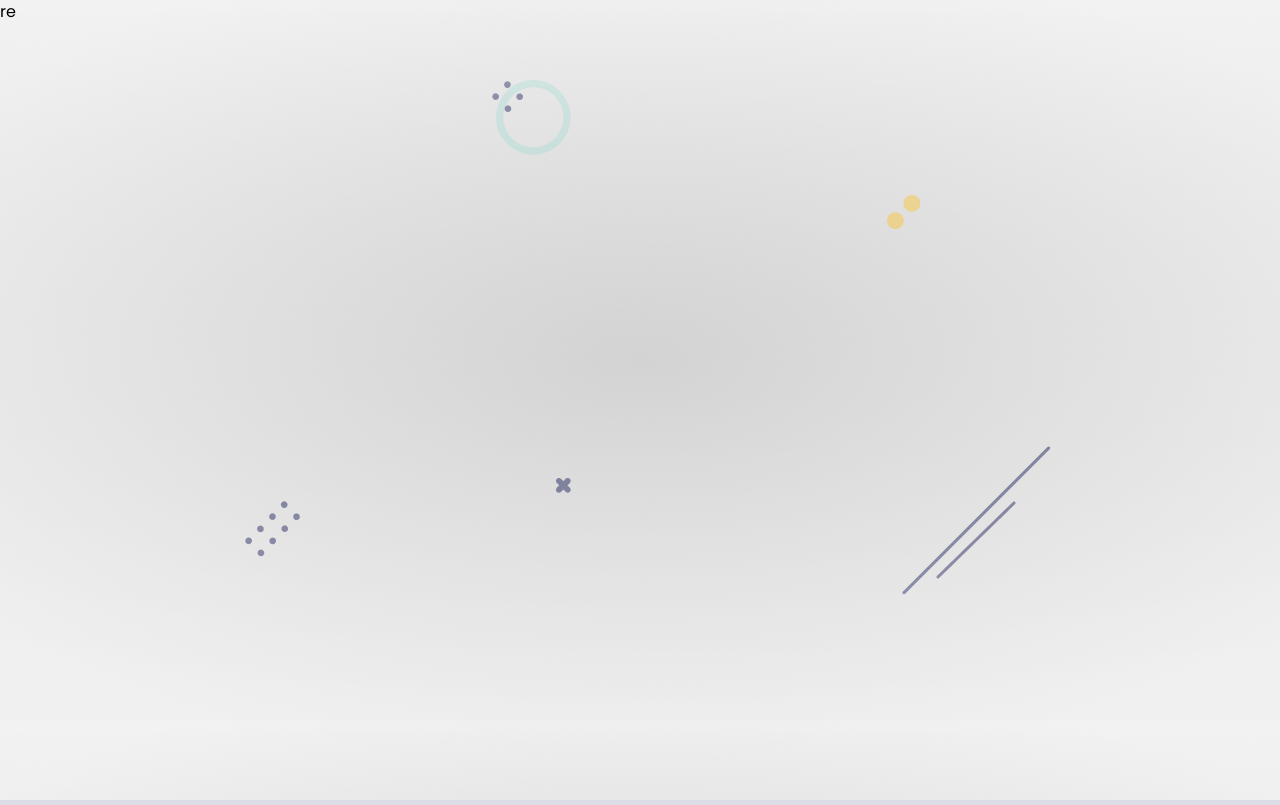
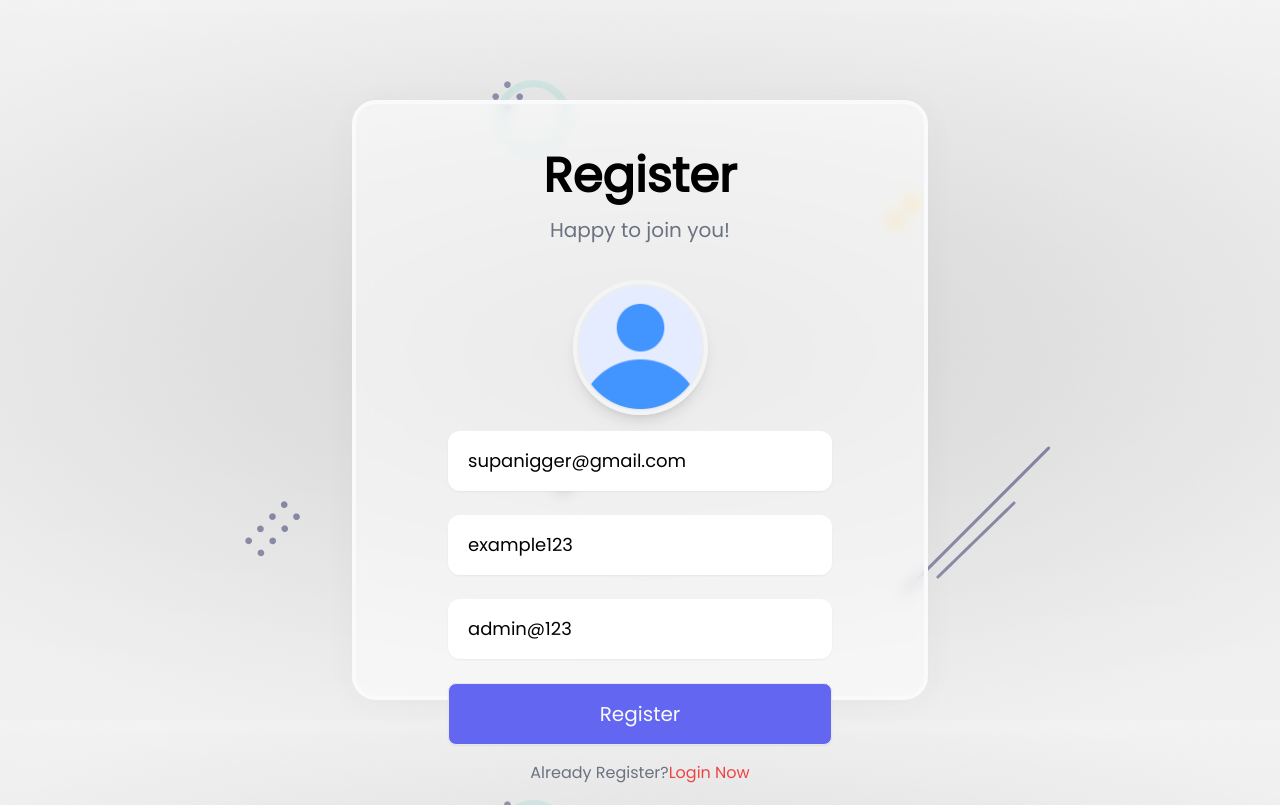
Before and after one commit to LVQT-ss/MERN_Login, a React (Create React App) app in the folder client/: page /register in a window 1280 px wide. Built offline with nearby package versions, Linux system fonts and the light colour scheme.

Commit message:
add Register UI and validate register , conver64bit

```diff
--- a/client/src/components/Register.js
+++ b/client/src/components/Register.js
@@ -1,9 +1,75 @@
-import React from 'react'
+import React, { useState } from 'react'
+import { Link } from 'react-router-dom'
+import avatar from '../assets/profile.png'
+import { Toaster } from 'react-hot-toast'
+import { useFormik } from 'formik'
+import styles from '../styles/Username.module.css'
+import { registerValidation } from '../helper/validate'
+import convertToBase64 from '../helper/convert'
 
 export default function Register() {
+
+  const [file, setFile] = useState();
+
+  const formik = useFormik({
+    initialValues: {
+      email: 'supanigger@gmail.com',
+      username: 'example123',
+      password: 'admin@123'
+    },
+    validate: registerValidation,
+    validateOnBlur: false,
+    validateOnChange: false,
+    onSubmit: async values => {
+      values = await Object.assign(values, { profile : file || ''})
+      console.log(values)
+
+    }
+  })
+
+
+  /** formik doensn't support file upload so we need to create this handler */
+  const onUpload = async e => {
+    const base64 = await convertToBase64(e.target.files[0]);
+    setFile(base64);
+  }
   return (
-    <div>
-      re
+    <div className='container mx-auto'>
+
+      <Toaster position='top-center' reverseOrder={false}></Toaster>
+
+      <div className='flex justify-center items-center  h-screen'>
+        <div className={styles.glass} style={{ width: "45%", paddingTop: "3em" }}>
+          <div className='title flex flex-col items-center'>
+            <h4 className='text-5xl font-bold'>Register</h4>
+            <span className='py-4 text-xl w-2/3 text-center text-gray-500'>
+              Happy to join you!
+            </span>
+          </div>
+          <form className='py-1' onSubmit={formik.handleSubmit}>
+            <div className='profile flex justify-center py-4'>
+              <label htmlFor='profile'>
+                <img src={file  || avatar} className={styles.profile_img} alt='avatar' />
+
+              </label>
+              <input onChange={onUpload} type="file" id='profile' name='profile' />
+            </div>
+            <div className='textbox flex flex-col items-center gap-6'>
+              <input {...formik.getFieldProps('email')} className={styles.textbox} type='text' placeholder='Email*' />
+              <input {...formik.getFieldProps('username')} className={styles.textbox} type='text' placeholder='Username*' />
+              <input {...formik.getFieldProps('password')} className={styles.textbox} type='text' placeholder='Password' />
+
+              <button className={styles.btn} type='submit'>Register</button>
+            </div>
+            <div className='text-center py-4'>
+              <span className='text-gray-500'>Already Register?
+                <Link className='text-red-500' to="/">Login Now</Link>
+              </span>
+            </div>
+          </form>
+        </div>
+      </div>
+
     </div>
   )
 }
--- a/client/src/components/Username.js
+++ b/client/src/components/Username.js
@@ -31,7 +31,7 @@
         <div className='flex justify-center items-center  h-screen'>
             <div className={styles.glass}>
                 <div className='title flex flex-col items-center'>
-                    <h4 className='text-5xl font-bold'>hello</h4>
+                    <h4 className='text-5xl font-bold'>Hello Again !</h4>
                     <span className='py-4 text-xl w-2/3 text-center text-gray-500'>
                     Explore more by connect with us
                     </span>
--- /dev/null
+++ b/client/src/helper/convert.js
@@ -0,0 +1,16 @@
+
+/** image onto base64 */
+export default function convertToBase64(file){
+    return new Promise((resolve, reject) => {
+        const fileReader = new FileReader();
+        fileReader.readAsDataURL(file);
+
+        fileReader.onload = () => {
+            resolve(fileReader.result)
+        }
+
+        fileReader.onerror = (error) => {
+            reject(error)
+        }
+    })
+}
--- a/client/src/helper/validate.js
+++ b/client/src/helper/validate.js
@@ -20,6 +20,14 @@
     if(values.password !== values.confirm_pwd){
         errors.exist = toast.error("Password not match...!");
     }
+
+    return errors;
+}
+// validate register form
+export async function registerValidation(values){
+    const errors = usernameVerify({}, values);
+    passwordVerify(errors, values);
+    emailVerify(errors, values);
 
     return errors;
 }
@@ -56,3 +64,15 @@
 
     return error;
 }
+//validate email
+function emailVerify(error ={}, values){
+    if(!values.email){
+        error.email = toast.error("Email Required...!");
+    }else if(values.email.includes(" ")){
+        error.email = toast.error("Wrong Email...!")
+    }else if(!/^[A-Z0-9._%+-]+@[A-Z0-9.-]+\.[A-Z]{2,4}$/i.test(values.email)){
+        error.email = toast.error("Invalid email address...!")
+    }
+
+    return error;
+}
```
